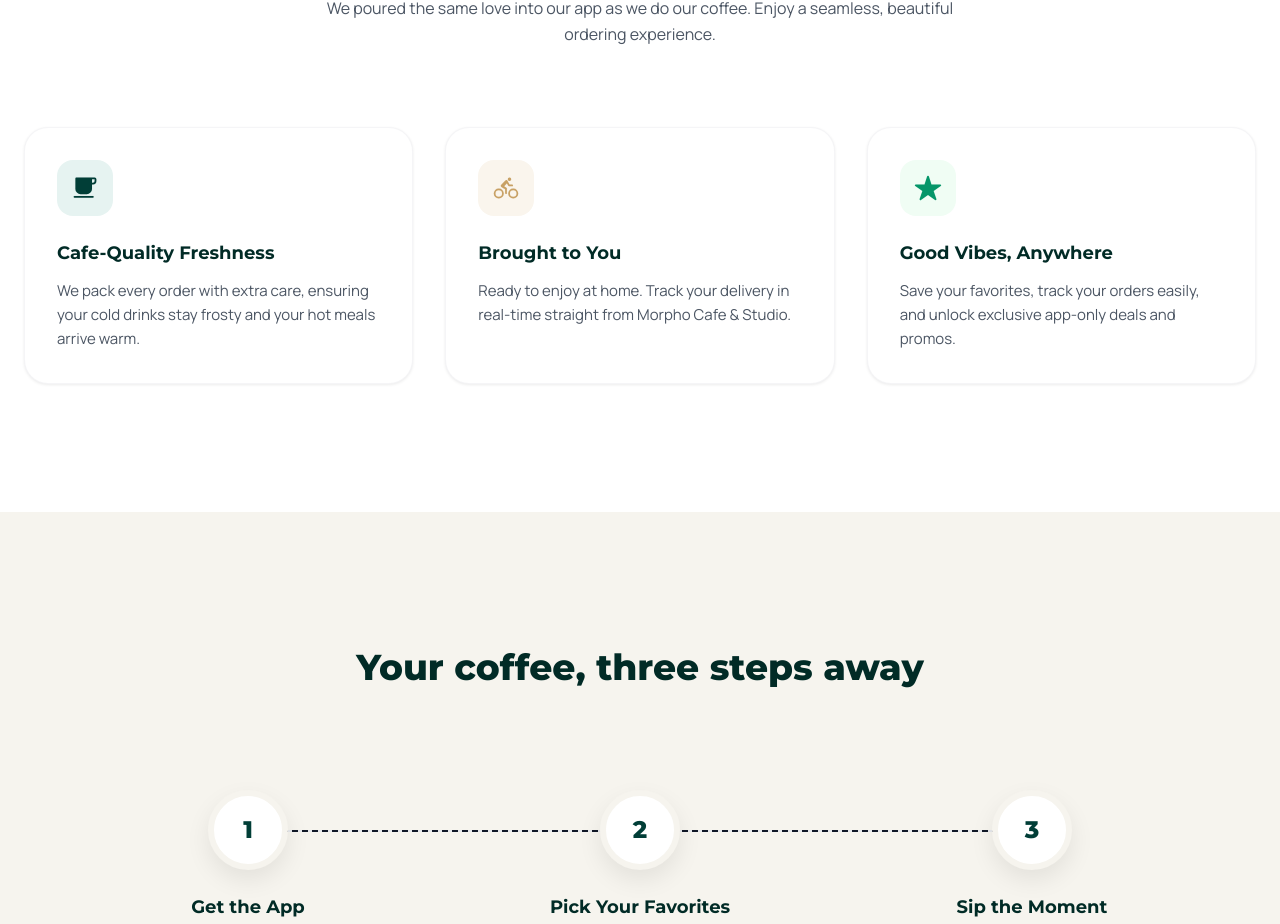
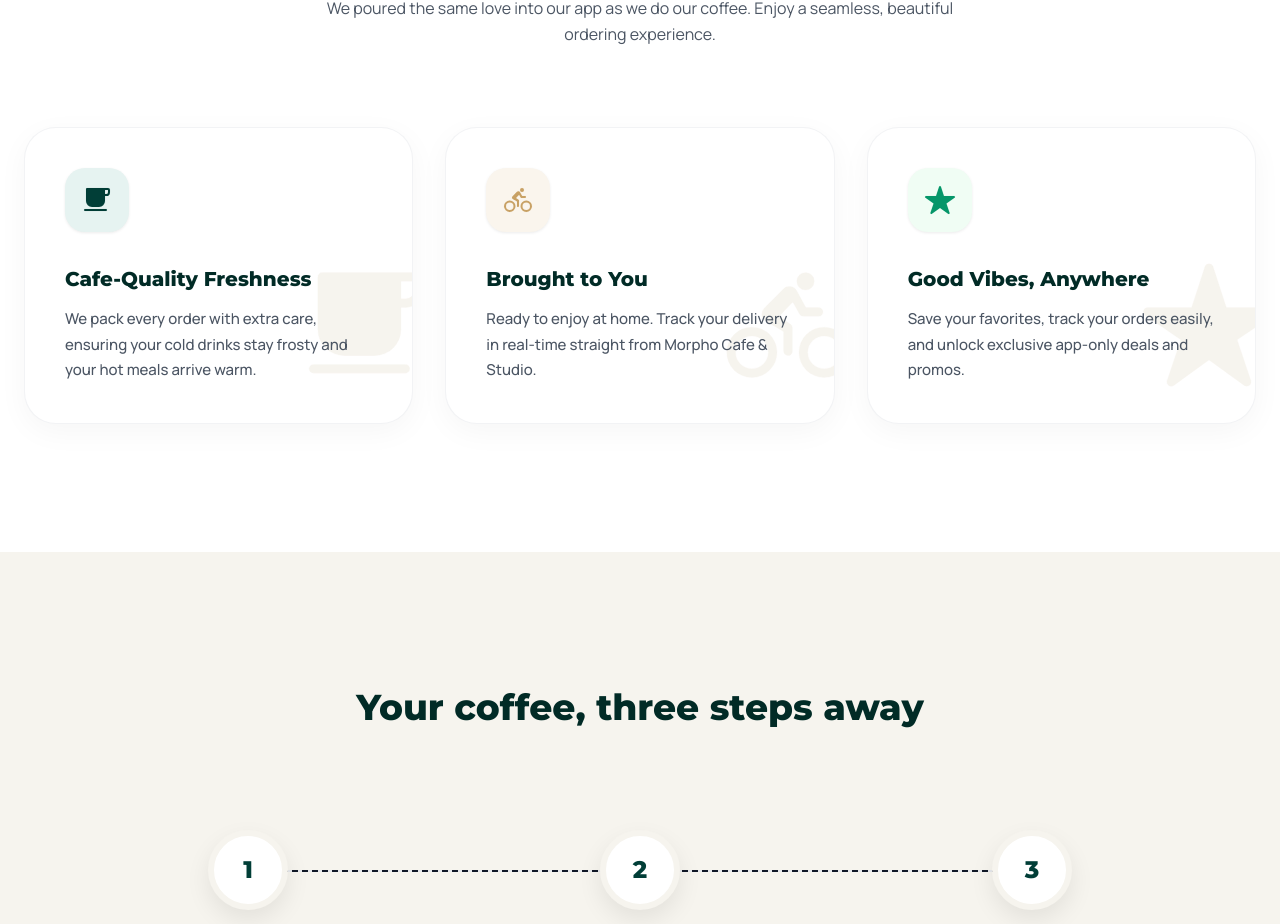
Before and after one commit to jezleybag-graphics/morpho-landing, a React (Vite) app: page / in a window 1280 px wide. Shown: the part 1219-2143 px from the top of the page. Built offline with nearby package versions, Linux system fonts and the light colour scheme; no server answers; the database is empty.

Commit message:
feat: upgrade FeatureCard to premium bento-box design with hover micro-interactions

```diff
--- a/src/App.jsx
+++ b/src/App.jsx
@@ -206,18 +206,21 @@ function App() {
               title="Cafe-Quality Freshness"
               description="We pack every order with extra care, ensuring your cold drinks stay frosty and your hot meals arrive warm."
               color="bg-[#E6F3F1] text-primary"
+              accent="from-primary/5 via-white to-white"
             />
             <FeatureCard
               icon="bicycle"
               title="Brought to You"
               description="Ready to enjoy at home. Track your delivery in real-time straight from Morpho Cafe & Studio."
               color="bg-[#FAF5ED] text-accent"
+              accent="from-accent/5 via-white to-white"
             />
             <FeatureCard
               icon="star"
               title="Good Vibes, Anywhere"
               description="Save your favorites, track your orders easily, and unlock exclusive app-only deals and promos."
               color="bg-[#F0FDF4] text-success"
+              accent="from-success/5 via-white to-white"
             />
           </div>
         </div>
@@ -349,17 +352,27 @@ function App() {
   )
 }
 
-function FeatureCard({ icon, title, description, color }) {
+function FeatureCard({ icon, title, description, color, accent }) {
   return (
     <motion.div
-      whileHover={{ y: -5 }}
-      className="bg-white p-8 rounded-[24px] border border-border/40 shadow-sm hover:shadow-xl transition-all duration-300"
+      whileHover={{ y: -8, scale: 1.02 }}
+      className="group relative overflow-hidden bg-white p-8 md:p-10 rounded-[32px] border border-border/50 shadow-[0_8px_30px_rgba(0,0,0,0.04)] hover:shadow-[0_20px_40px_rgba(1,62,55,0.08)] hover:border-primary/20 transition-all duration-500"
     >
-      <div className={`w-14 h-14 rounded-[16px] flex items-center justify-center mb-6 ${color}`}>
-        <ion-icon name={icon} style={{ fontSize: '28px' }}></ion-icon>
+      {/* Hover Gradient Background */}
+      <div className={`absolute inset-0 opacity-0 group-hover:opacity-100 transition-opacity duration-700 bg-gradient-to-br ${accent}`} />
+
+      {/* Decorative Large Faded Icon */}
+      <div className="absolute -bottom-6 -right-6 text-[140px] text-surface-subtle group-hover:text-primary/5 group-hover:scale-110 group-hover:-rotate-12 transition-all duration-700 pointer-events-none">
+        <ion-icon name={icon}></ion-icon>
       </div>
-      <h3 className="text-[18px] font-display font-bold mb-3 text-primary-dark">{title}</h3>
-      <p className="text-[15px] text-text-secondary leading-[1.6]">{description}</p>
+
+      <div className="relative z-10">
+        <div className={`w-16 h-16 rounded-[20px] flex items-center justify-center mb-8 ${color} shadow-sm group-hover:scale-110 transition-transform duration-500`}>
+          <ion-icon name={icon} style={{ fontSize: '32px' }}></ion-icon>
+        </div>
+        <h3 className="text-[20px] font-display font-extrabold mb-3 text-primary-dark group-hover:text-primary transition-colors duration-500">{title}</h3>
+        <p className="text-[15px] text-text-secondary leading-[1.7] font-medium">{description}</p>
+      </div>
     </motion.div>
   )
 }
```
